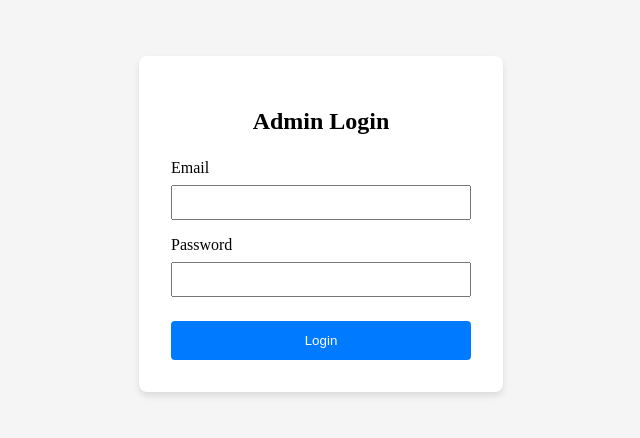
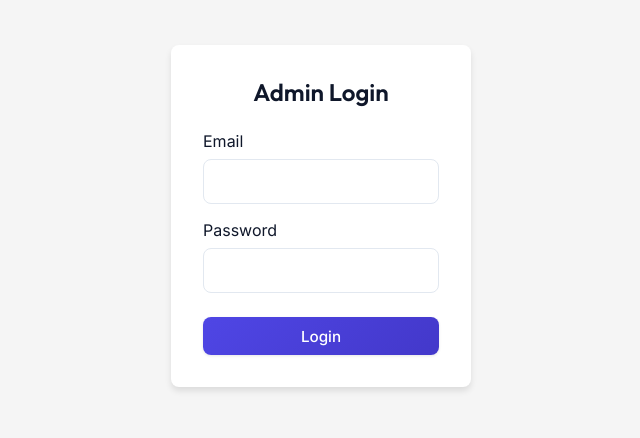
Before and after one commit to Najath-Muhammad/exam-seat-management, a React (Vite) app in the folder frontend/: page /login in a window 1280 px wide. Shown: the part 184-622 px from the top of the page, without its empty margins (319-959 px from the left). Built offline with nearby package versions, Linux system fonts and the light colour scheme; no server answers.

Commit message:
feat: apply premium UI theme with primary and secondary colors using vanilla CSS

```diff
--- a/frontend/index.html
+++ b/frontend/index.html
@@ -4,6 +4,9 @@
     <meta charset="UTF-8" />
     <meta name="viewport" content="width=device-width, initial-scale=1.0" />
     <title>Exam Seat Management</title>
+    <link rel="preconnect" href="https://fonts.googleapis.com">
+    <link rel="preconnect" href="https://fonts.gstatic.com" crossorigin>
+    <link href="https://fonts.googleapis.com/css2?family=Inter:wght@300;400;500;600;700&family=Outfit:wght@400;500;600;700&display=swap" rel="stylesheet">
   </head>
   <body>
     <div id="root"></div>
--- /dev/null
+++ b/frontend/src/index.css
@@ -0,0 +1,245 @@
+:root {
+  --primary: #4F46E5;
+  --primary-hover: #4338CA;
+  --secondary: #0ea5e9;
+  --secondary-hover: #0284c7;
+  --accent: #F43F5E;
+  --background: #f1f5f9;
+  --surface: #ffffff;
+  --text-main: #0f172a;
+  --text-muted: #64748b;
+  --border: #e2e8f0;
+  --radius: 12px;
+  --shadow-sm: 0 1px 3px rgba(0,0,0,0.1);
+  --shadow-md: 0 4px 6px -1px rgba(0,0,0,0.1), 0 2px 4px -1px rgba(0,0,0,0.06);
+  --shadow-lg: 0 10px 15px -3px rgba(0,0,0,0.1), 0 4px 6px -2px rgba(0,0,0,0.05);
+}
+
+* {
+  box-sizing: border-box;
+}
+
+body {
+  margin: 0;
+  padding: 0;
+  font-family: 'Inter', -apple-system, sans-serif;
+  background-color: var(--background);
+  background-image: radial-gradient(at 0% 0%, hsla(253,16%,7%,0.03) 0, transparent 50%), radial-gradient(at 50% 0%, hsla(225,39%,30%,0.03) 0, transparent 50%), radial-gradient(at 100% 0%, hsla(339,49%,30%,0.03) 0, transparent 50%);
+  color: var(--text-main);
+  min-height: 100vh;
+}
+
+h1, h2, h3, h4, h5, h6 {
+  font-family: 'Outfit', sans-serif;
+  font-weight: 600;
+  color: var(--text-main);
+  margin-top: 0;
+}
+
+/* Force override inline ugly borders/backgrounds on structural elements if possible, but keep layout */
+div[style*="border: 1px solid"] {
+  border: 1px solid var(--border) !important;
+  box-shadow: var(--shadow-sm);
+  border-radius: var(--radius) !important;
+  background-color: var(--surface) !important;
+  transition: transform 0.2s ease, box-shadow 0.2s ease;
+}
+
+div[style*="border: 1px solid"]:hover {
+  box-shadow: var(--shadow-md);
+}
+
+/* Global button styling to override inline styles */
+button {
+  font-family: 'Inter', sans-serif !important;
+  font-weight: 500 !important;
+  border-radius: 8px !important;
+  padding: 0.6rem 1.2rem !important;
+  border: none !important;
+  cursor: pointer !important;
+  transition: all 0.2s ease !important;
+  box-shadow: var(--shadow-sm) !important;
+  font-size: 0.95rem !important;
+  display: inline-flex;
+  align-items: center;
+  justify-content: center;
+  gap: 0.5rem;
+}
+
+button:active {
+  transform: scale(0.97) !important;
+}
+
+/* Map specific generic inline backgrounds to our theme */
+button[style*="backgroundColor: '#007bff'"], button[style*="backgroundColor: rgb(0, 123, 255)"],
+button[style*="background-color: #007bff"], button[style*="background-color: rgb(0, 123, 255)"] {
+  background: linear-gradient(135deg, var(--primary), var(--primary-hover)) !important;
+  color: white !important;
+}
+
+button[style*="backgroundColor: '#28a745'"], button[style*="backgroundColor: rgb(40, 167, 69)"],
+button[style*="background-color: #28a745"], button[style*="background-color: rgb(40, 167, 69)"] {
+  background: linear-gradient(135deg, #10b981, #059669) !important;
+  color: white !important;
+}
+
+button[style*="backgroundColor: '#ffc107'"], button[style*="backgroundColor: rgb(255, 193, 7)"],
+button[style*="background-color: #ffc107"], button[style*="background-color: rgb(255, 193, 7)"] {
+  background: linear-gradient(135deg, #f59e0b, #d97706) !important;
+  color: white !important;
+}
+
+button[style*="backgroundColor: '#dc3545'"], button[style*="backgroundColor: rgb(220, 53, 69)"],
+button[style*="background-color: #dc3545"], button[style*="background-color: rgb(220, 53, 69)"] {
+  background: linear-gradient(135deg, #ef4444, #dc2626) !important;
+  color: white !important;
+}
+
+button[style*="backgroundColor: '#17a2b8'"], button[style*="backgroundColor: rgb(23, 162, 184)"],
+button[style*="background-color: #17a2b8"], button[style*="background-color: rgb(23, 162, 184)"] {
+  background: linear-gradient(135deg, var(--secondary), var(--secondary-hover)) !important;
+  color: white !important;
+}
+
+button[style*="backgroundColor: '#6c757d'"], button[style*="backgroundColor: rgb(108, 117, 125)"],
+button[style*="background-color: #6c757d"], button[style*="background-color: rgb(108, 117, 125)"] {
+  background: linear-gradient(135deg, #64748b, #475569) !important;
+  color: white !important;
+}
+
+/* Base button for those missing specific inline backgrounds */
+button:not([style*="backgroundColor"]):not([style*="background-color"]) {
+  background-color: var(--primary);
+  color: white;
+}
+button:not([style*="backgroundColor"]):not([style*="background-color"]):hover {
+  background-color: var(--primary-hover);
+}
+
+/* Inputs and Selects */
+input[type="text"],
+input[type="email"],
+input[type="password"],
+input[type="number"],
+input[type="date"],
+select,
+textarea {
+  font-family: 'Inter', sans-serif !important;
+  padding: 0.75rem 1rem !important;
+  border-radius: 8px !important;
+  border: 1px solid var(--border) !important;
+  background-color: var(--surface) !important;
+  color: var(--text-main) !important;
+  transition: border-color 0.2s, box-shadow 0.2s !important;
+  font-size: 0.95rem !important;
+  outline: none !important;
+}
+
+input:focus, select:focus, textarea:focus {
+  border-color: var(--primary) !important;
+  box-shadow: 0 0 0 3px rgba(79, 70, 229, 0.2) !important;
+}
+
+/* Tables */
+table {
+  width: 100%;
+  border-collapse: separate !important;
+  border-spacing: 0;
+  background: var(--surface);
+  border-radius: var(--radius);
+  overflow: hidden;
+  box-shadow: var(--shadow-sm);
+  margin-top: 1rem;
+}
+
+th {
+  background-color: #f8fafc !important;
+  color: var(--text-muted) !important;
+  font-weight: 600 !important;
+  text-transform: uppercase;
+  font-size: 0.8rem;
+  letter-spacing: 0.05em;
+  padding: 1rem !important;
+  border-bottom: 1px solid var(--border) !important;
+}
+
+td {
+  padding: 1rem !important;
+  border-bottom: 1px solid var(--border) !important;
+  color: var(--text-main);
+  vertical-align: middle;
+}
+
+tr:last-child td {
+  border-bottom: none !important;
+}
+
+tr:hover td {
+  background-color: #f1f5f9 !important;
+}
+
+/* Links */
+a {
+  color: var(--primary);
+  text-decoration: none;
+  font-weight: 500;
+  transition: color 0.2s;
+}
+
+a:hover {
+  color: var(--primary-hover);
+}
+
+/* Modals */
+div[style*="position: fixed"][style*="z-index: 1000"] {
+  backdrop-filter: blur(5px);
+  background-color: rgba(15, 23, 42, 0.6) !important;
+}
+
+div[style*="position: fixed"] > div[style*="background-color: white"] {
+  box-shadow: var(--shadow-lg) !important;
+  border-radius: 16px !important;
+  border: 1px solid rgba(255,255,255,0.1);
+  animation: modalIn 0.3s cubic-bezier(0.16, 1, 0.3, 1);
+}
+
+@keyframes modalIn {
+  from { opacity: 0; transform: scale(0.95) translateY(10px); }
+  to { opacity: 1; transform: scale(1) translateY(0); }
+}
+
+/* Status Badges */
+span[style*="color: green"], span[style*="color: '#28a745'"] {
+  color: #059669 !important;
+  background: #d1fae5;
+  padding: 0.2rem 0.6rem;
+  border-radius: 9999px;
+  font-size: 0.85rem;
+}
+
+span[style*="color: red"], span[style*="color: '#dc3545'"] {
+  color: #dc2626 !important;
+  background: #fee2e2;
+  padding: 0.2rem 0.6rem;
+  border-radius: 9999px;
+  font-size: 0.85rem;
+}
+
+span[style*="color: orange"], span[style*="color: '#ffc107'"] {
+  color: #d97706 !important;
+  background: #fef3c7;
+  padding: 0.2rem 0.6rem;
+  border-radius: 9999px;
+  font-size: 0.85rem;
+}
+
+/* Seat map grid items override */
+div[title*="Seat:"] {
+  transition: all 0.2s ease;
+  border: 1px solid rgba(0,0,0,0.05);
+}
+div[title*="Seat:"]:hover {
+  transform: scale(1.1) translateY(-2px);
+  box-shadow: var(--shadow-md) !important;
+  z-index: 10;
+}
--- a/frontend/src/main.tsx
+++ b/frontend/src/main.tsx
@@ -1,6 +1,7 @@
 import React from 'react';
 import ReactDOM from 'react-dom/client';
 import App from './App.tsx';
+import './index.css';
 // Removing strict mode double rendering which can cause double-refresh calls during development
 // Though Axios interceptors and queue handle it, it's cleaner for token refresh flow observation.
 
```
